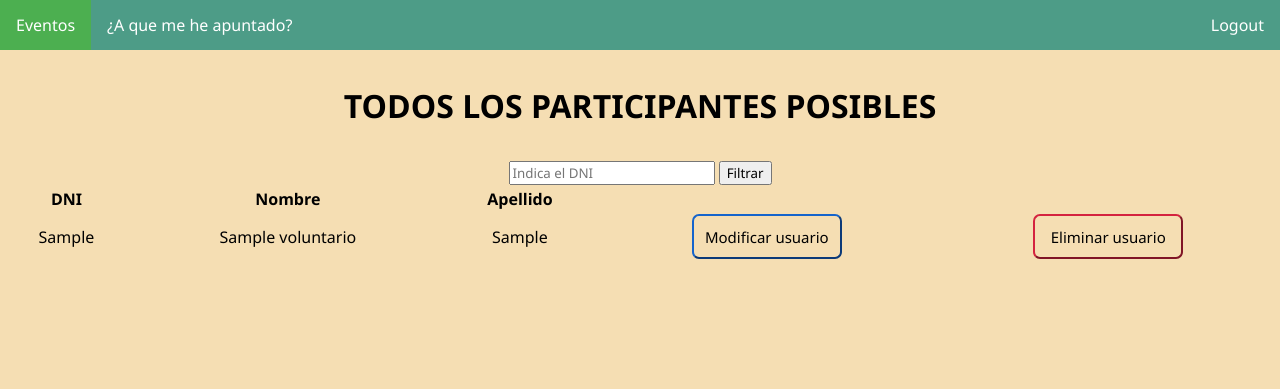
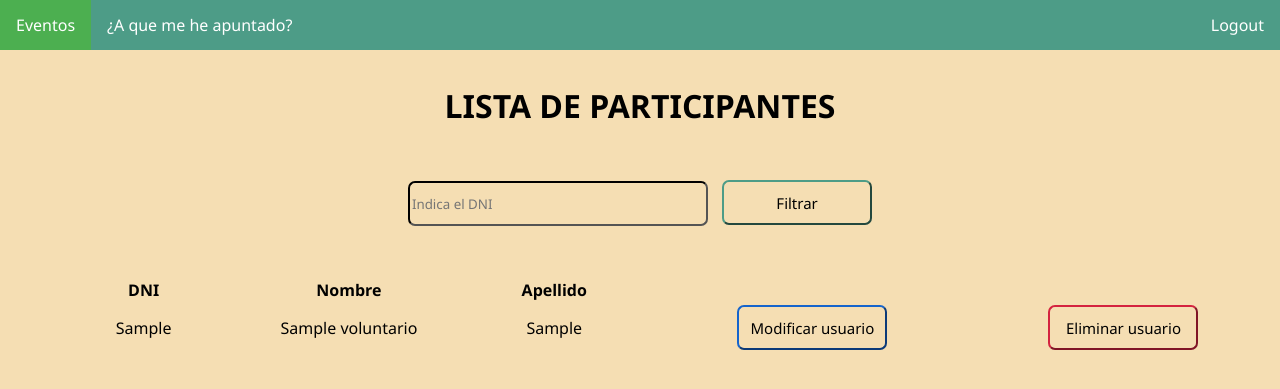
Before and after one commit to davidalvareez/App-AjuntamentBCN, a PHP site: page /view/vistaparticipantes.php in a window 1280 px wide. Shown: the top 389 px of the page. Run offline with PHP 8.4, Linux system fonts and the light colour scheme; the visitor is signed in with stand-in values (Sample User, id 1); tables that the repository leaves empty or names only in its code hold one stand-in row (values such as "Sample post").

```diff
--- a/css/styles.css
+++ b/css/styles.css
@@ -12,6 +12,10 @@ body {
     background-attachment: fixed;
     text-align: center;
     background-color: wheat;
+}
+
+.fondoimg {
+    background-image: url('../img/img_login.jpg');
 }
 
 .h1_eventos {
@@ -96,6 +100,10 @@ li:last-child {
     padding-bottom: 70px;
 }
 
+.tdvoluntarios {
+    width: 100px;
+}
+
 
 /*fin barra de navegacion*/
 
@@ -138,6 +146,7 @@ li:last-child {
 
 .tabla_principal {
     width: 100%;
+    padding-left: 40px;
 }
 
 .tabla_evento {
@@ -290,6 +299,23 @@ li:last-child {
     color: #fff !important;
 }
 
+.botonfiltro {
+    width: 150px;
+    height: 45px;
+    border-radius: 7px;
+    border-color: #4D9C87;
+    background-color: wheat;
+    font-size: 15px;
+    font-weight: 500;
+    transition: all 1s ease;
+    color: black;
+}
+
+.botonfiltro:hover {
+    background: #4D9C87;
+    color: #fff !important;
+}
+
 
 /*fin botones*/
 
@@ -310,6 +336,7 @@ li:last-child {
     border: 5px solid #D4233F;
     background: #E7E2CB;
     margin-top: 4%;
+    margin-bottom: 2%;
 }
 
 .cuadro_verificar_inscripcion {
@@ -318,7 +345,7 @@ li:last-child {
     border: 5px solid #D4233F;
     background: #E7E2CB;
     padding-top: 1%;
-    margin-top: 13%;
+    margin-top: 10%;
 }
 
 .cuadro_modificar_evento {
@@ -327,7 +354,16 @@ li:last-child {
     border: 5px solid #D4233F;
     background: #E7E2CB;
     padding-top: 2%;
-    margin-top: 4%;
+    margin-top: 2%;
+}
+
+.cuadro_modificar_voluntario {
+    width: 650px;
+    height: 590px;
+    border: 5px solid #D4233F;
+    background: #E7E2CB;
+    padding-top: 2%;
+    margin-top: 3%;
 }
 
 
@@ -373,6 +409,18 @@ li:last-child {
     resize: none;
 }
 
+.inputfiltro {
+    width: 300px;
+    height: 45px;
+    border-radius: 7px;
+    border-color: black;
+    background-color: wheat;
+    outline: none;
+    margin-top: 20px;
+    margin-right: 10px;
+    margin-bottom: 50px;
+}
+
 .lider {
     color: black;
     align-content: right;
--- a/view/inscripcion.php
+++ b/view/inscripcion.php
@@ -16,7 +16,7 @@
     <script src="https://unpkg.com/sweetalert/dist/sweetalert.min.js"></script>
     <script src="../js/validacion_login.js"></script>
 </head>
-<body>
+<body class="fondoimg">
     <div class="contenido">
         <div class="row flex-cv">
             <div class="cuadro_inscripcion">
--- a/view/listaeventosadmin.php
+++ b/view/listaeventosadmin.php
@@ -1,6 +1,9 @@
 <?php
     require_once '../services/conexion.php';
     session_start();
+    if (!$_SESSION['tipo_user']==2) {
+        header("location:login.php");
+    }
 ?>
 <!DOCTYPE html>
 <html lang="en">
--- a/view/modificarformulario.php
+++ b/view/modificarformulario.php
@@ -1,6 +1,9 @@
 <?php
     require_once '../services/conexion.php';
     session_start();
+    if (!$_SESSION['tipo_user']==2) {
+        header("location:login.php");
+    }
     if (empty($_GET['evento'])){
         header("location:../view/listaeventosadmin.php");
     }else{
@@ -22,7 +25,7 @@
     <script src="../js/validacion_login.js"></script>
     <title>Modificar</title>
 </head>
-<body>
+<body class="fondoimg">
     <div class="contenido">
         <div class="row flex-cv">
             <div class="cuadro_modificar_evento">
--- a/view/vistaparticipantes.php
+++ b/view/vistaparticipantes.php
@@ -1,6 +1,9 @@
 <?php
     require_once '../services/conexion.php';
     session_start();
+    if (!$_SESSION['tipo_user']==2) {
+        header("location:login.php");
+    }
 ?>
 <!DOCTYPE html>
 <html lang="en">
@@ -27,37 +30,54 @@
            </ul>
     </div>
     <div class="contenido">
-           <h1 class="h1_eventos">TODOS LOS PARTICIPANTES POSIBLES</h1>
+           <h1 class="h1_eventos">LISTA DE PARTICIPANTES</h1>
            <form action="../view/vistaparticipantes.php" method="POST">
-                    <input type="text" name="dni" placeholder="Indica el DNI">
-                    <input type="submit" value="Filtrar" name="filtrar">
+                    <input type="text" class="inputfiltro" name="dni" placeholder="Indica el DNI">
+                    <input type="submit" class="botonfiltro"value="Filtrar" name="filtrar">
                 </form>
+            <table class="tabla_principal">
             <?php
             if (isset($_POST['filtrar'])){
                 $voluntario=$pdo->prepare("SELECT * FROM tbl_voluntario WHERE dni LIKE '%{$_POST['dni']}%'");
                 $voluntario->execute();
                 $voluntarios=$voluntario->fetchAll(PDO::FETCH_ASSOC);
+                if (empty($voluntarios)) {
+                    echo "<h1>No se ha encontrado ningun voluntario</h1>";
+                }else{
+                    ?>
+                    <tr>
+                        <th>DNI</th>
+                        <th>Nombre</th>
+                        <th>Apellido</th>
+                    </tr>
+                     <?php
+                }
             }else{
                 $voluntario=$pdo->prepare("SELECT * FROM tbl_voluntario");
                 $voluntario->execute();
                 $voluntarios=$voluntario->fetchAll(PDO::FETCH_ASSOC);
+                if (empty($voluntarios)) {
+                    echo "<h1>No hay ningun voluntario</h1>";
+                }else{
+                    ?>
+                    <tr>
+                        <th>DNI</th>
+                        <th>Nombre</th>
+                        <th>Apellido</th>
+                    </tr>
+                     <?php
+                }
             }
             ?>
-           <table class="tabla_principal">
-               <tr>
-               <th>DNI</th>
-               <th>Nombre</th>
-               <th>Apellido</th>
-                </tr>
                <?php
                     foreach ($voluntarios as $row) {
                 ?>
                 <tr>
-                    <td><?php echo "{$row['dni']}";?></td>
-                    <td><?php echo "{$row['nombre']}";?></td>
-                    <td><?php echo "{$row['apellido']}";?></td>
-                    <td><button class="botonmodif" onclick="location.href='../view/modificarvoluntario.php?dni=<?php echo $row['dni']; ?>'">Modificar usuario</button></td>
-                    <td><button class="botoneliminar" onclick="location.href='../process/delvoluntario.proc.php?dni=<?php echo $row['dni']; ?>'">Eliminar usuario</button></td>
+                    <td class="tdvoluntarios"><?php echo "{$row['dni']}";?></td>
+                    <td class="tdvoluntarios"><?php echo "{$row['nombre']}";?></td>
+                    <td class="tdvoluntarios"><?php echo "{$row['apellido']}";?></td>
+                    <td class="tdvoluntarios"><button class="botonmodif" onclick="location.href='../view/modificarvoluntario.php?dni=<?php echo $row['dni']; ?>'">Modificar usuario</button></td>
+                    <td class="tdvoluntarios"><button class="botoneliminar" onclick="location.href='../process/delvoluntario.proc.php?dni=<?php echo $row['dni']; ?>'">Eliminar usuario</button></td>
                 </tr>
                 <?php } ?>
             </table>
```
Also changed, not shown: view/modificarvoluntario.php (+6 -3 lines), view/verificarinscripcion.php (+5 -4 lines), README.md, img/img_eventos2.png (added), 1 other file.
